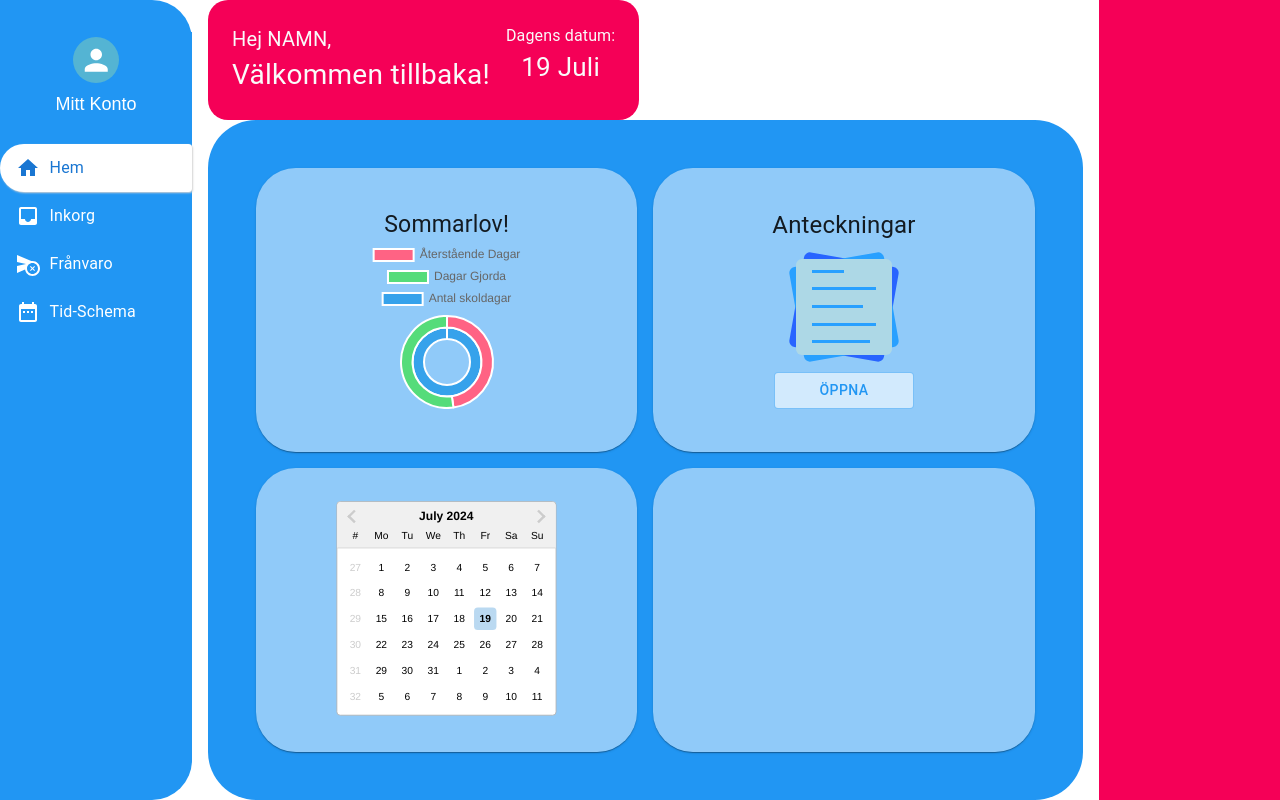
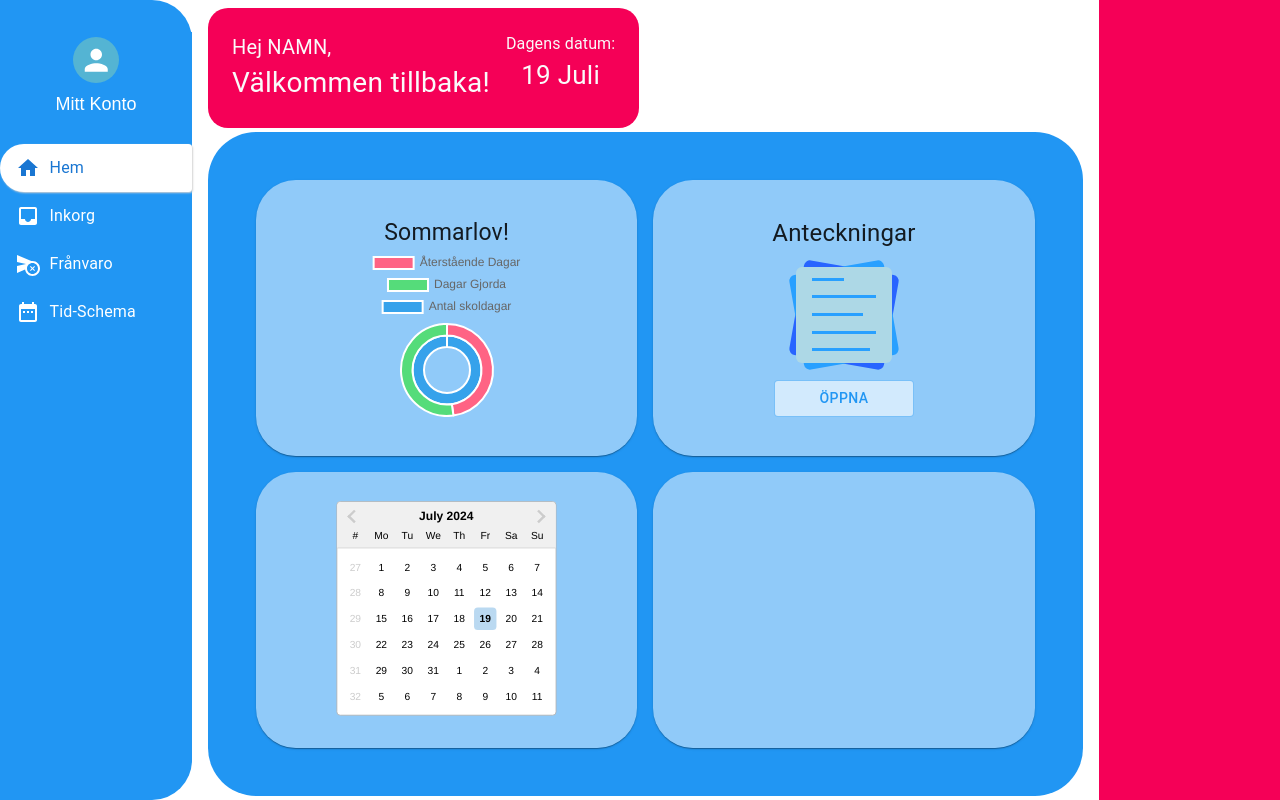
Before and after one commit to A-ForssmanP/InteractWithSchool, a React (Vite) app in the folder frontend/: page / in a window 1280 px wide. Built offline with nearby package versions, Linux system fonts and the light colour scheme; the HTML template or start-up script is replaced by a standard one.

Commit message:
handling padding on dashboard components

```diff
--- a/frontend/src/pages/dashBoard/DashBoard.jsx
+++ b/frontend/src/pages/dashBoard/DashBoard.jsx
@@ -61,14 +61,14 @@ function DashBoard() {
         pr={{ sm: 2 }}
         // border={"5px solid yellow"}
       >
-        <Box>
+        <Box pt={{ sm: 1 }}>
           <Box
             display={"flex"}
             flexDirection={{ xs: "column", sm: "row" }}
             gap={{ xs: 1, sm: 2 }}
             width={{ xs: "100%", sm: "fit-content" }}
             p={{ xs: 1, sm: 3 }}
-            borderRadius={5}
+            borderRadius={{ sm: 5 }}
             bgcolor={theme.palette.secondary.main}
             color={theme.palette.grey[50]}
           >
@@ -95,6 +95,8 @@ function DashBoard() {
           display={"flex"}
           flexGrow={1}
           justifyContent={{ xs: "center", md: "left" }}
+          pt={{ sm: 0.5 }}
+          pb={{ sm: 0.5 }}
           // alignItems={{ sm: "center" }}
 
           maxWidth={"100%"}
@@ -113,7 +115,7 @@ function DashBoard() {
             maxHeight={{ xl: 900 }}
             // height={{ sm: 500, md: 560 }}
             bgcolor={theme.palette.primary.main}
-            p={{ sm: 3, md: 6 }}
+            p={{ sm: 3, md: 5, lg: 6 }}
             pt={{ xs: 2, sm: 3 }}
             pb={{ xs: 2, sm: 3 }}
             borderRadius={{ xs: 1, sm: 12 }}
```
